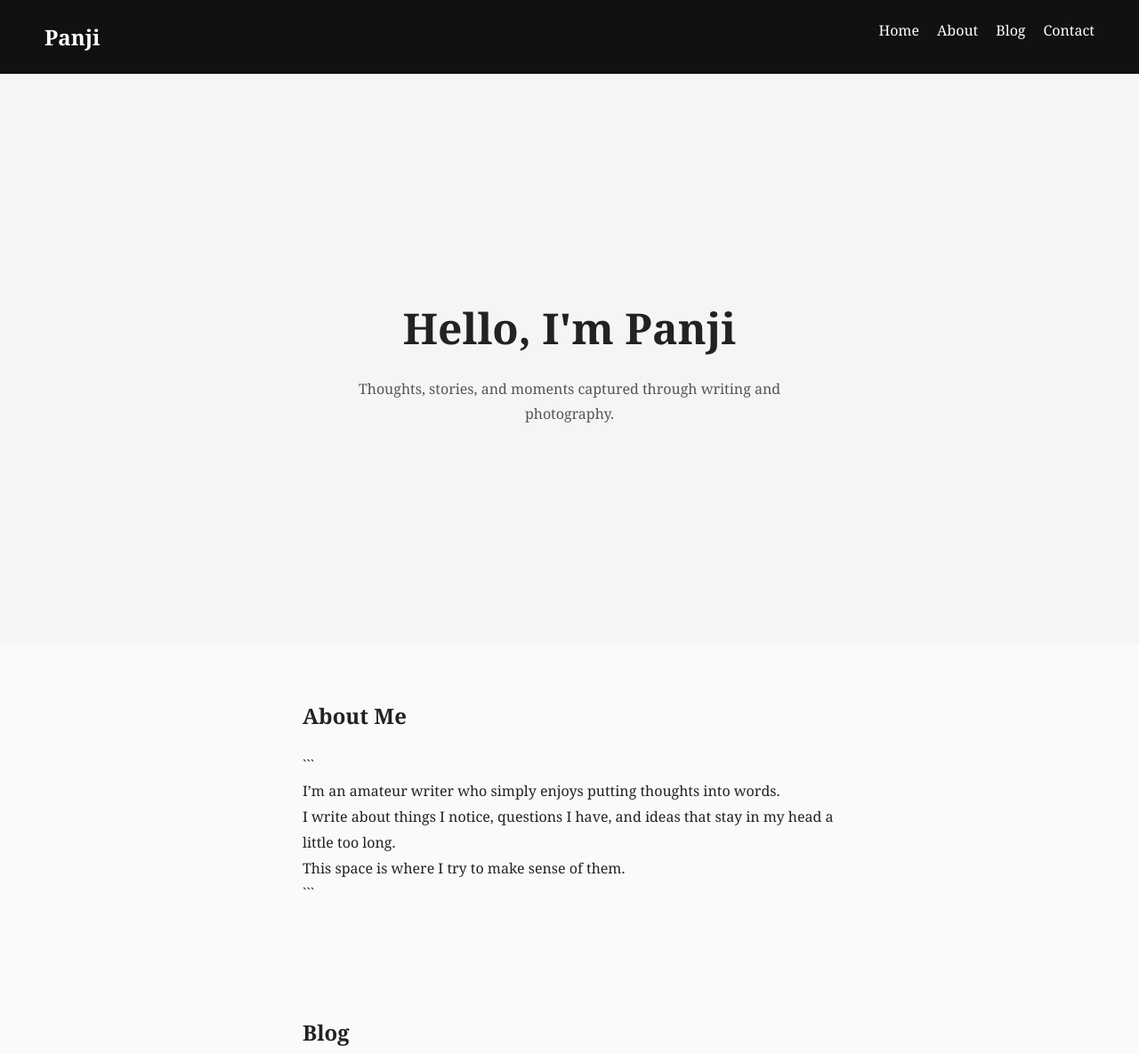
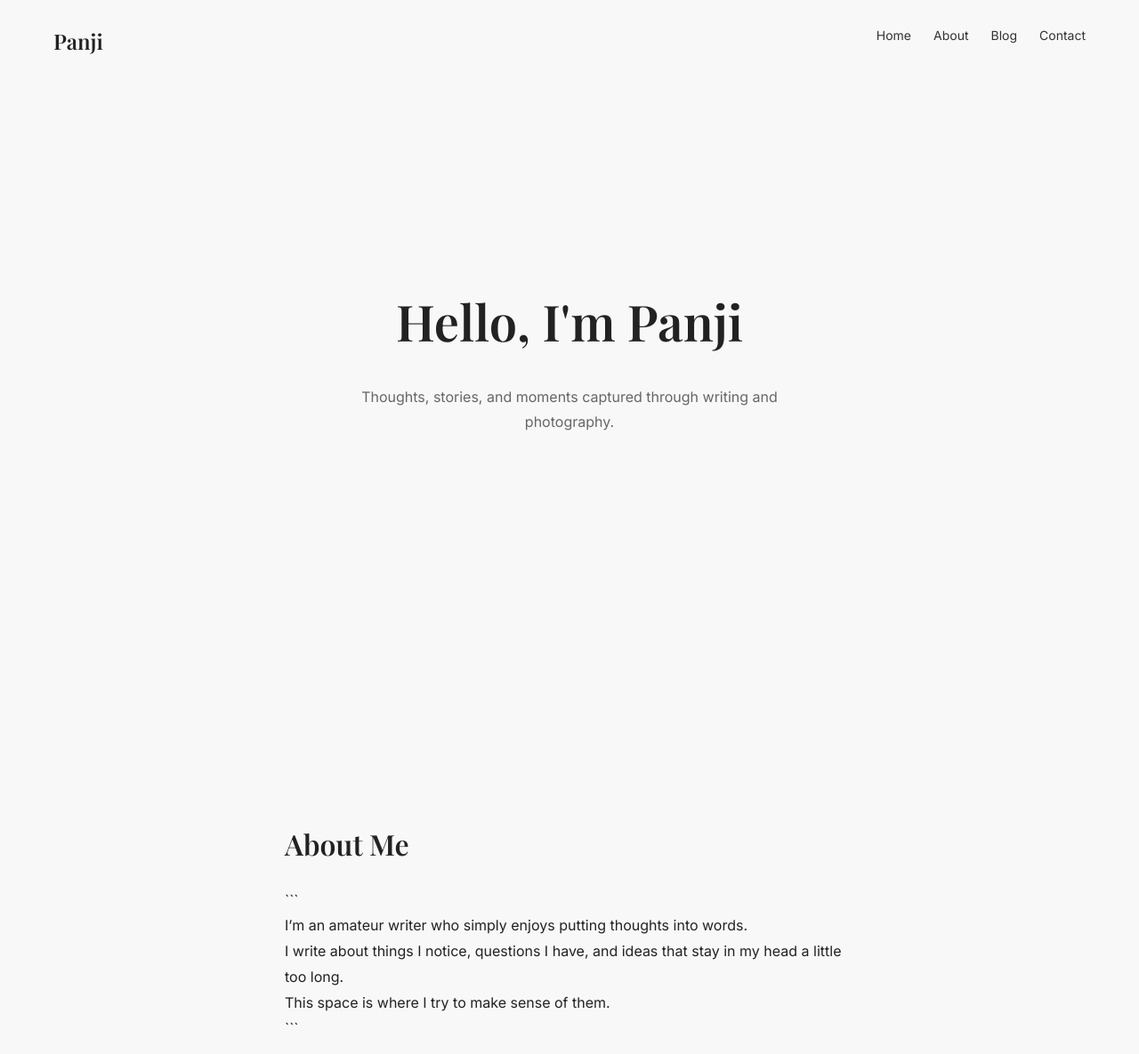
Before and after one commit to xmlbic/xmlbic.github.io, a plain HTML site: page index.html in a window 1280 px wide. Shown: the top 1185 px of the page at 89% size. Drawn offline with nearby package versions, Linux system fonts and the light colour scheme.

Commit message:
Update style.css

```diff
--- a/style.css
+++ b/style.css
@@ -1,22 +1,31 @@
+@import url('https://fonts.googleapis.com/css2?family=Playfair+Display:wght@400;600&family=Inter:wght@300;400&display=swap');
+
 * {
   margin: 0;
   padding: 0;
   box-sizing: border-box;
-  font-family: Georgia, 'Times New Roman', serif;
   }
 
 body {
+font-family: 'Inter', sans-serif;
+background: #f8f8f8;
+color: #222;
 line-height: 1.8;
-color: #222;
-background: #fafafa;
 }
 
+/* NAVBAR */
 nav {
 display: flex;
 justify-content: space-between;
-padding: 20px 50px;
-background: #111;
-color: white;
+padding: 25px 60px;
+background: transparent;
+position: fixed;
+width: 100%;
+top: 0;
+}
+
+nav h2 {
+font-family: 'Playfair Display', serif;
 }
 
 nav ul {
@@ -25,60 +34,72 @@ list-style: none;
 }
 
 nav ul li {
-margin-left: 20px;
+margin-left: 25px;
 }
 
 nav a {
-color: white;
 text-decoration: none;
+color: #333;
+font-size: 14px;
 }
 
+/* HERO */
 .hero {
-height: 80vh;
+height: 100vh;
 display: flex;
 flex-direction: column;
 justify-content: center;
 align-items: center;
+max-width: 700px;
+margin: auto;
 text-align: center;
-background: #f5f5f5;
 padding: 0 20px;
 }
 
 .hero h1 {
-font-size: 3rem;
+font-family: 'Playfair Display', serif;
+font-size: 3.5rem;
+margin-bottom: 20px;
 }
 
 .hero p {
+font-size: 1rem;
+color: #666;
 max-width: 500px;
-margin-top: 10px;
-color: #555;
 }
 
+/* SECTION */
 .section {
-padding: 60px 50px;
-max-width: 700px;
-margin: auto;
+max-width: 680px;
+margin: 120px auto;
+padding: 0 20px;
 }
 
 .section h2 {
+font-family: 'Playfair Display', serif;
+font-size: 2rem;
 margin-bottom: 20px;
 }
 
+/* BLOG */
 .blog-container {
-display: grid;
-gap: 20px;
+margin-top: 30px;
 }
 
 .blog-card {
-padding: 20px;
-border: 1px solid #ddd;
-border-radius: 10px;
+padding: 25px;
+border-radius: 12px;
+background: white;
 transition: 0.3s;
-background: white;
 }
 
 .blog-card:hover {
-transform: translateY(-5px);
+transform: translateY(-4px);
+}
+
+.blog-card h3 {
+font-family: 'Playfair Display', serif;
+margin-bottom: 10px;
 }
 
 .blog-card a {
@@ -86,14 +107,15 @@ text-decoration: none;
 color: #111;
 }
 
+.blog-card p {
+color: #666;
+font-size: 14px;
+}
+
+/* FOOTER */
 footer {
 text-align: center;
-padding: 20px;
-background: #111;
-color: white;
-margin-top: 40px;
+margin: 80px 0 40px;
+font-size: 14px;
+color: #777;
 }
-
-nav a.active {
-  border-bottom: 2px solid white;
-}
```
